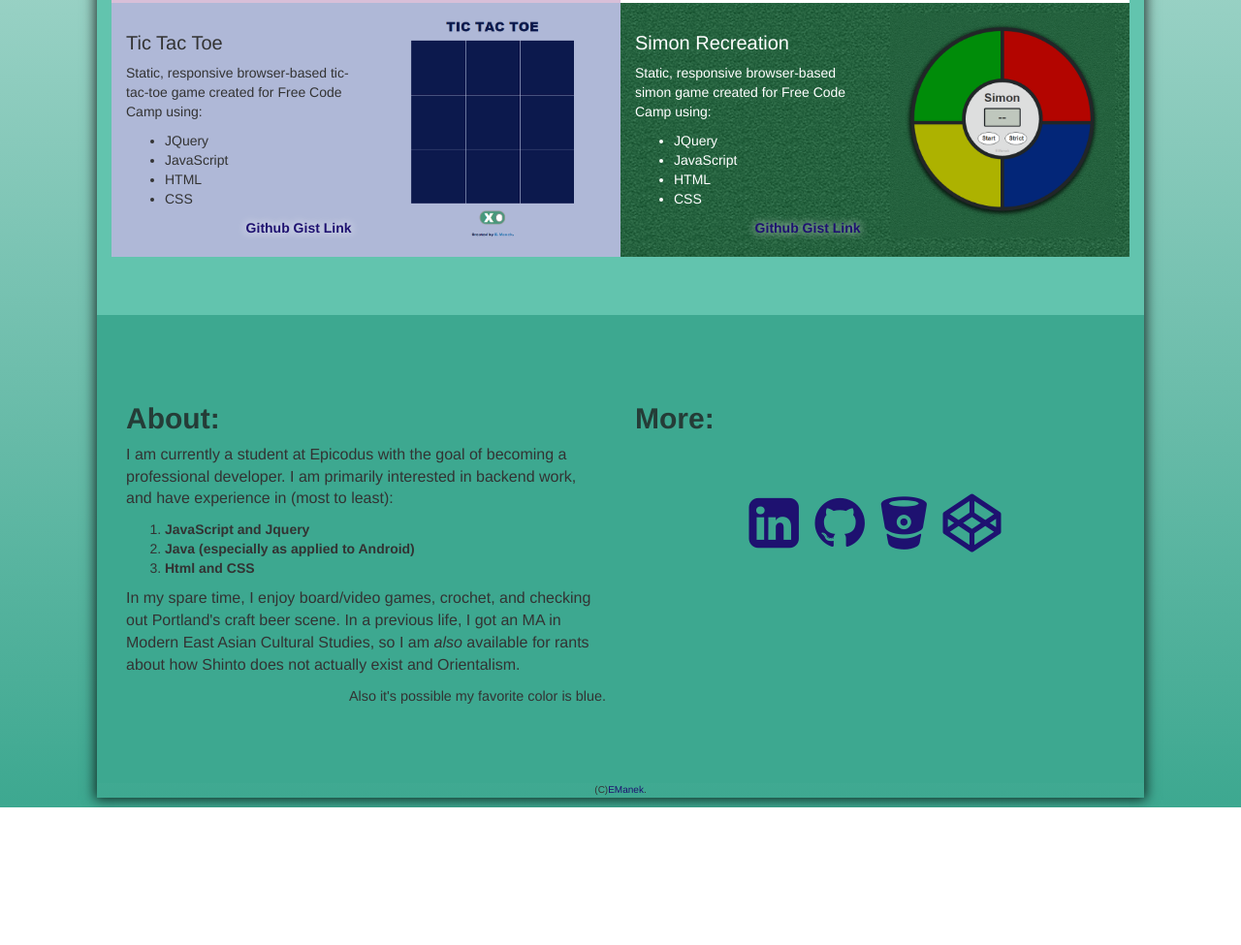
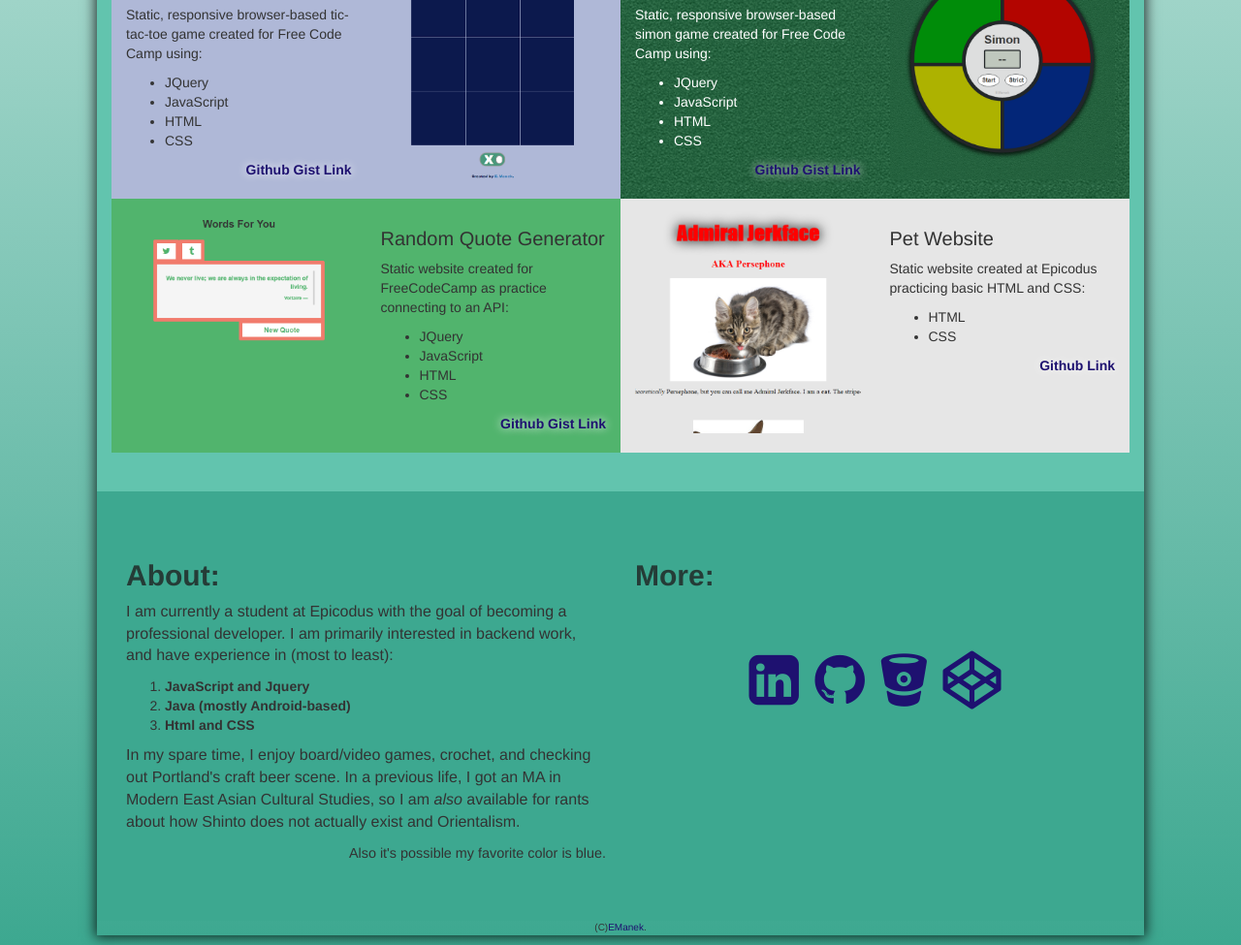
Before and after one commit to ewajm/portfolio, a plain HTML site: page index.html in a window 1280 px wide. Shown: the part 956-1931 px from the top of the page at 97% size. Before the commit the page ends 1789 px from the top, so only its background shows below. Drawn offline with nearby package versions, Linux system fonts and the light colour scheme.

Commit message:
Add final fixes and extra portfolio items

```diff
--- a/css/styles.css
+++ b/css/styles.css
@@ -19,8 +19,6 @@ h2 {
   float: right;
   margin-top: 10px;
 }
-
-
 
 .navbar-brand {
   font-size: 1em;
@@ -85,6 +83,8 @@ a:hover, a:active {
   width: 100%;
 }
 
+/*** colors/other utility css ***/
+
 .glow {
   text-shadow: white 0 0 10px;
 }
@@ -117,6 +117,14 @@ a:hover, a:active {
   background-image: url(../img/pool-sm.png);
   background-repeat: repeat;
   color: white;
+}
+
+.cat-back {
+  background-color: #e6e6e6;
+}
+
+.quote-back {
+  background-color: #51b46d;
 }
 
 .gradient {
@@ -160,11 +168,6 @@ a:hover, a:active {
     margin-top: 150px;
   }
 
-  .container-fluid:not(#navcontainer){
-    padding-top: 60px;
-    padding-bottom: 60px;
-  }
-
   #portfolio h3 {
     font-size: 2rem;
   }
--- a/index.html
+++ b/index.html
@@ -23,7 +23,6 @@
             EManek
           </a>
         </div>
-
         <div class="collapse navbar-collapse" id="mynav">
           <ul class="nav navbar-nav">
             <li><a href="#portfolio">Portfolio</a></li>
@@ -33,7 +32,6 @@
       </div><!--end container-fluid-->
     </nav>
     <!-- end nav-->
-    <div class="wrapper">
     <!--splash 'page'-->
     <div class="header light-back container-fluid">
       <div class="row">
@@ -48,18 +46,16 @@
         </div>
       </div>
     </div><!--end container-fluid-->
-
     <!--end splash page-->
 
     <!--portfolio section-->
     <div id="portfolio" class="med-back container-fluid">
-      <h2>Portfolio</h2>
+      <h2>Portfolio:</h2>
+
       <div class="row match-my-cols">
-
         <div class="col-md-3 col-sm-6 ooze-back">
           <a href="http://ewajm.github.io/shelter/"><img class="img-responsive center-block" src="img/ooze.png" alt="Screenshot of Oozetopia website, a fictional ooze shelter and adoption center"></a>
         </div>
-
         <div class="col-md-3 col-sm-6 ooze-back">
           <h3>Fictional Shelter Website</h3>
           <p>Static, responsive website created at Epicodus practicing the following: </p>
@@ -83,6 +79,7 @@
           <p class ="repolink glow"><a href="https://github.com/ewajm/peru">Github Link</a></p>
         </div>
       </div><!--end row-->
+
       <div class="row match-my-cols">
         <div class="col-md-3 col-md-push-3 col-sm-6 tic-back">
           <a href="http://codepen.io/emanek/full/PzJYXV/"><img class="img-responsive center-block" src="img/tic.png" alt="Screenshot of website with tic tac toe game"></a>
@@ -118,6 +115,36 @@
         </div>
       </div><!--end row-->
 
+      <div class="row match-my-cols">
+        <div class="col-md-3 col-sm-6 quote-back">
+          <a href="http://codepen.io/emanek/full/aNMWmw/"><img class="img-responsive center-block" src="img/quote.png" alt="Screenshot of quote generator"></a>
+        </div>
+        <div class="col-md-3 col-sm-6 quote-back">
+          <h3>Random Quote Generator</h3>
+          <p>Static website created for FreeCodeCamp as practice connecting to an API: </p>
+          <ul>
+            <li>JQuery</li>
+            <li>JavaScript</li>
+            <li>HTML</li>
+            <li>CSS</li>
+          </ul>
+          <p class ="repolink glow">
+            <a href="https://gist.github.com/ewajm/08870ba2ed20e4f56e7bdba0ce41411f">Github Gist Link</a>
+          </p>
+        </div>
+        <div class="col-md-3 col-sm-6 cat-back">
+          <a href="https://ewajm.github.io/pet-webpage/"><img class="img-responsive center-block" src="img/cat.png" alt="Screenshot of simple website centered around a cat"></a>
+        </div>
+        <div class="col-md-3 col-sm-6 cat-back">
+          <h3>Pet Website</h3>
+          <p>Static website created at Epicodus practicing basic HTML and CSS: </p>
+          <ul>
+            <li>HTML</li>
+            <li>CSS</li>
+          </ul>
+          <p class ="repolink glow"><a href="https://github.com/ewajm/pet-webpage">Github Link</a></p>
+        </div>
+      </div><!--end row-->
     </div><!--end container-fluid div-->
     <!--end portfolio-->
 
@@ -131,7 +158,7 @@
           </p>
           <ol>
             <li><strong>JavaScript and Jquery</strong></li>
-            <li><strong>Java (especially as applied to Android)</strong></li>
+            <li><strong>Java (mostly Android-based)</strong></li>
             <li><strong>Html and CSS</strong></li>
           </ol>
           <p>
@@ -149,11 +176,9 @@
           </p>
         </div>
       </div><!--end row-->
-
     </div><!--end container-fluid div-->
     <!--end about me-->
-    <p class="footer">(C)<a href="mailt:manekej@gmail.com">EManek</a>.</p>
-    </div><!--end wrapper div-->
+    <p class="footer">(C)<a href="mailto:manekej@gmail.com">EManek</a>.</p>
     <script   src="https://code.jquery.com/jquery-3.1.0.min.js"   integrity="sha256-cCueBR6CsyA4/9szpPfrX3s49M9vUU5BgtiJj06wt/s="   crossorigin="anonymous"></script>
     <script src="js/bootstrap.min.js"></script>
   </body>
```
Also changed, not shown: img/cat.png (added), img/quote.png (added), 1 other file.
